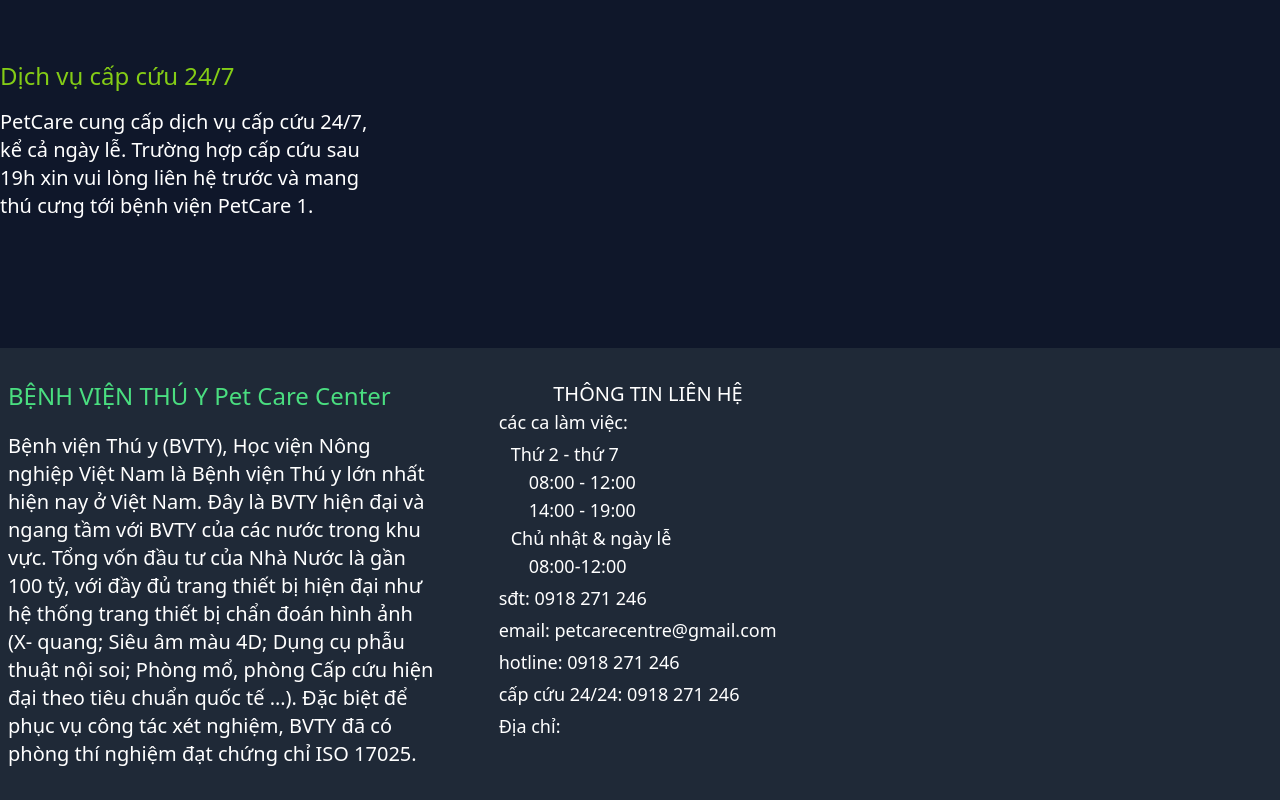
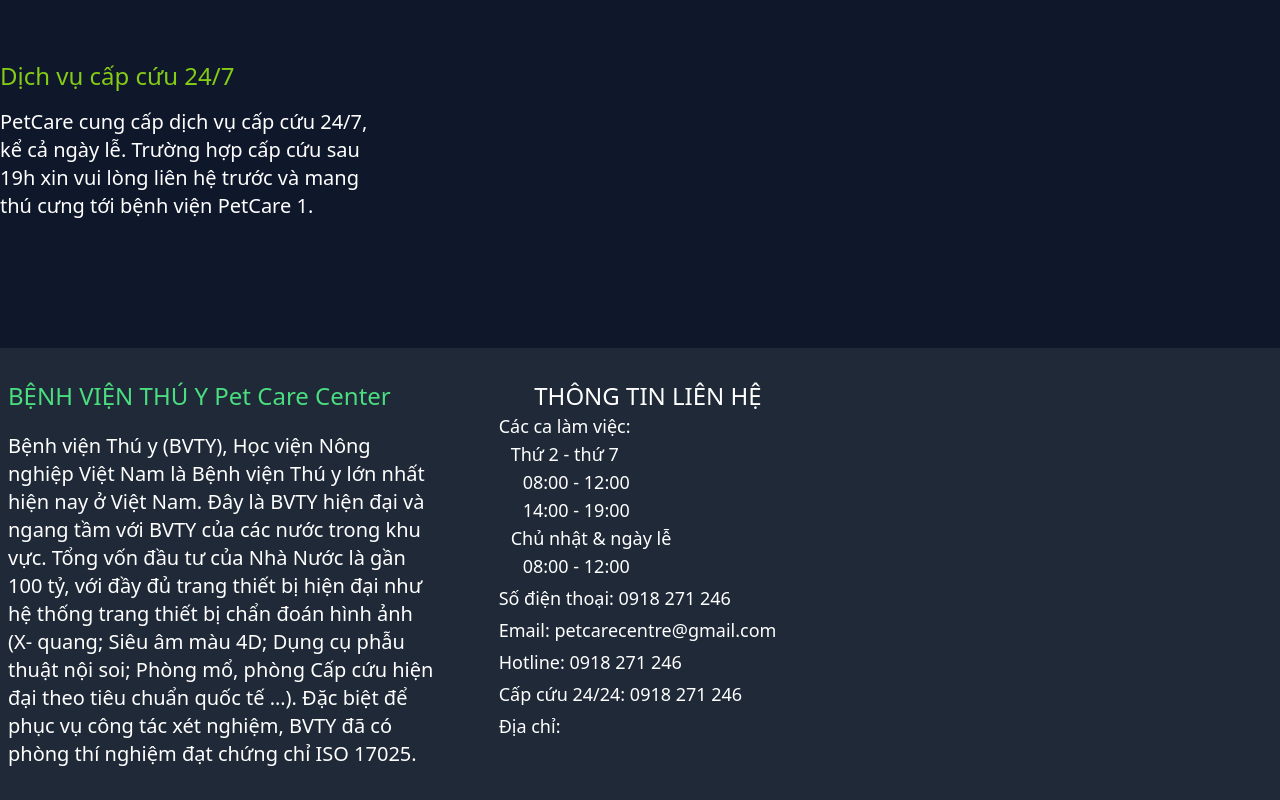
Before and after one commit to kuronekkoz/TTCN, a React (Vite) app in the folder Frontend/: page /Dich-vu in a window 1280 px wide. Shown: the part 1100-1900 px from the top of the page. Built offline with nearby package versions, Linux system fonts and the light colour scheme.

Commit message:
config api fe

```diff
--- /dev/null
+++ b/Frontend/src/api/adminApi.js
@@ -0,0 +1,8 @@
+import axiosClient from "./axiosClient";
+
+const adminApi = {
+  registerAccount,
+  changeStatusAccount,
+};
+
+export default adminApi;
--- /dev/null
+++ b/Frontend/src/api/appoimentApi.js
@@ -0,0 +1,10 @@
+import axiosClient from "./axiosClient";
+
+const appointmentApi = {
+  createAppointment,
+  getAllAppointment,
+  updateAppointment,
+  deleteAppointment,
+};
+
+export default appointmentApi;
--- /dev/null
+++ b/Frontend/src/api/authApi.js
@@ -0,0 +1,10 @@
+import axiosClient from "./axiosClient";
+
+const authApi = {
+  login(data) {
+    const url = "/v1/auth/login";
+    return axiosClient.post(url, data, { withCredentials: true });
+  },
+};
+
+export default authApi;
--- /dev/null
+++ b/Frontend/src/api/axiosClient.js
@@ -0,0 +1,34 @@
+import axios from "axios";
+
+const axiosClient = axios.create({
+  baseURL: "http://localhost:8080/",
+  headers: {
+    "Content-Type": "application/json",
+  },
+});
+// Add a request interceptor
+axios.interceptors.request.use(
+  function (config) {
+    // Do something before request is sent
+    return config;
+  },
+  function (error) {
+    // Do something with request error
+    return Promise.reject(error);
+  }
+);
+
+// Add a response interceptor
+axios.interceptors.response.use(
+  function (response) {
+    // Any status code that lie within the range of 2xx cause this function to trigger
+    // Do something with response data
+    return response;
+  },
+  function (error) {
+    // Any status codes that falls outside the range of 2xx cause this function to trigger
+    // Do something with response error
+    return Promise.reject(error);
+  }
+);
+export default axiosClient;
--- /dev/null
+++ b/Frontend/src/api/employeeApi.js
@@ -0,0 +1,10 @@
+import axiosClient from "./axiosClient";
+
+const employeeApi = {
+  createEmployee,
+  getAllEmployee,
+  updateEmployee,
+  deleteEmployee,
+};
+
+export default employeeApi;
--- /dev/null
+++ b/Frontend/src/api/serviceApi.js
@@ -0,0 +1,10 @@
+import axiosClient from "./axiosClient";
+
+const serviceApi = {
+  createService,
+  getAllService,
+  updateService,
+  deleteService,
+};
+
+export default serviceApi;
--- a/Frontend/src/components/layout/Footer.jsx
+++ b/Frontend/src/components/layout/Footer.jsx
@@ -16,28 +16,31 @@
           chứng chỉ ISO 17025.
         </div>
       </div>
-      <div className="flex flex-col w-1/3  ">
-        <h2>THÔNG TIN LIÊN HỆ</h2>
+      <div className="flex flex-col w-1/3">
+        <h2 className="text-2xl">THÔNG TIN LIÊN HỆ</h2>
         <ul className="text-left pl-16 space-y-1 text-lg">
-          <li>các ca làm việc:</li>
-          <li className="ml-3">
-            <p>
-              Thứ 2 - thứ 7
-              <br />
-              &emsp;08:00 - 12:00
-              <br />
-              &emsp;14:00 - 19:00
-            </p>
-            <p>
-              Chủ nhật & ngày lễ
-              <br />
-              &emsp;08:00-12:00
-            </p>
+          <li>
+            Các ca làm việc:
+            <li className="ml-3">
+              <div>
+                <span>Thứ 2 - thứ 7</span>
+                <br />
+                <span className="ml-3">08:00 - 12:00</span>
+                <br />
+                <span className="ml-3">14:00 - 19:00</span>
+              </div>
+              <div>
+                <span>Chủ nhật & ngày lễ</span>
+                <br />
+                <span className="ml-3">08:00 - 12:00</span>
+              </div>
+            </li>
           </li>
-          <li>sđt: 0918 271 246 </li>
-          <li>email: petcarecentre@gmail.com</li>
-          <li>hotline: 0918 271 246</li>
-          <li>cấp cứu 24/24: 0918 271 246</li>
+
+          <li>Số điện thoại: 0918 271 246 </li>
+          <li>Email: petcarecentre@gmail.com</li>
+          <li>Hotline: 0918 271 246</li>
+          <li>Cấp cứu 24/24: 0918 271 246</li>
           <li>Địa chỉ:</li>
         </ul>
       </div>
```
Also changed, not shown: Frontend/src/components/layout/Header.jsx (+2 -2 lines).
